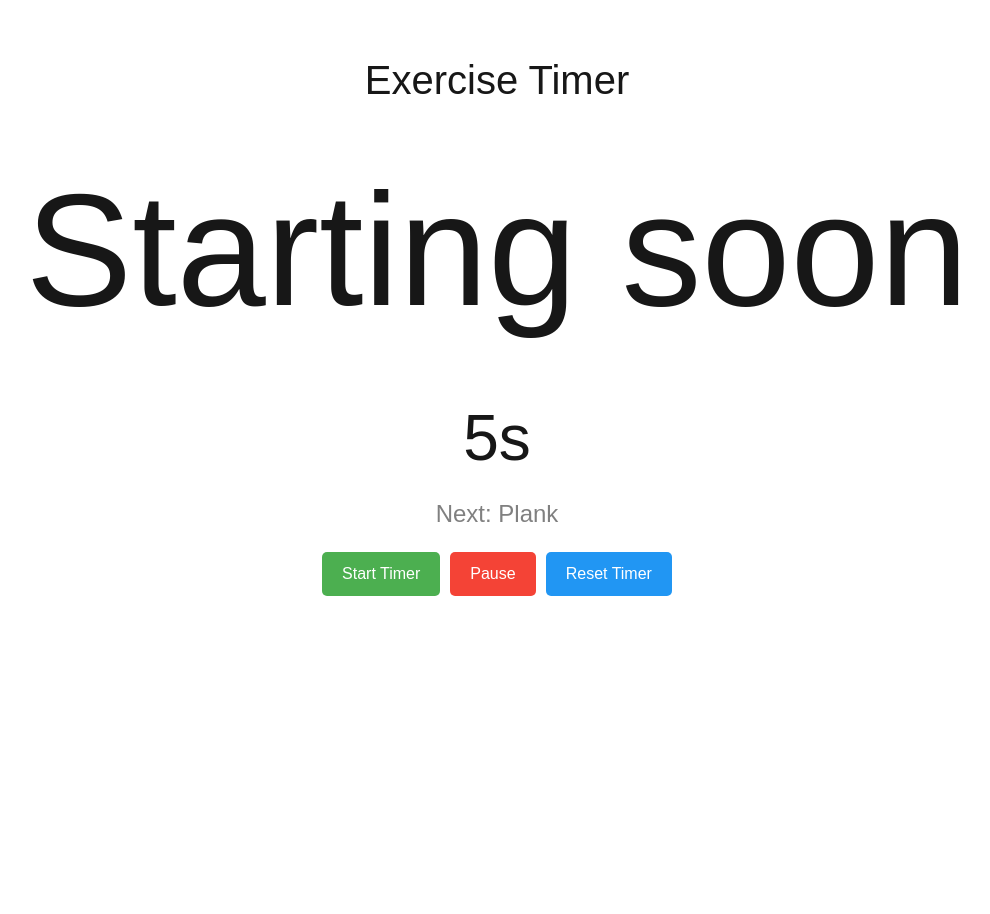
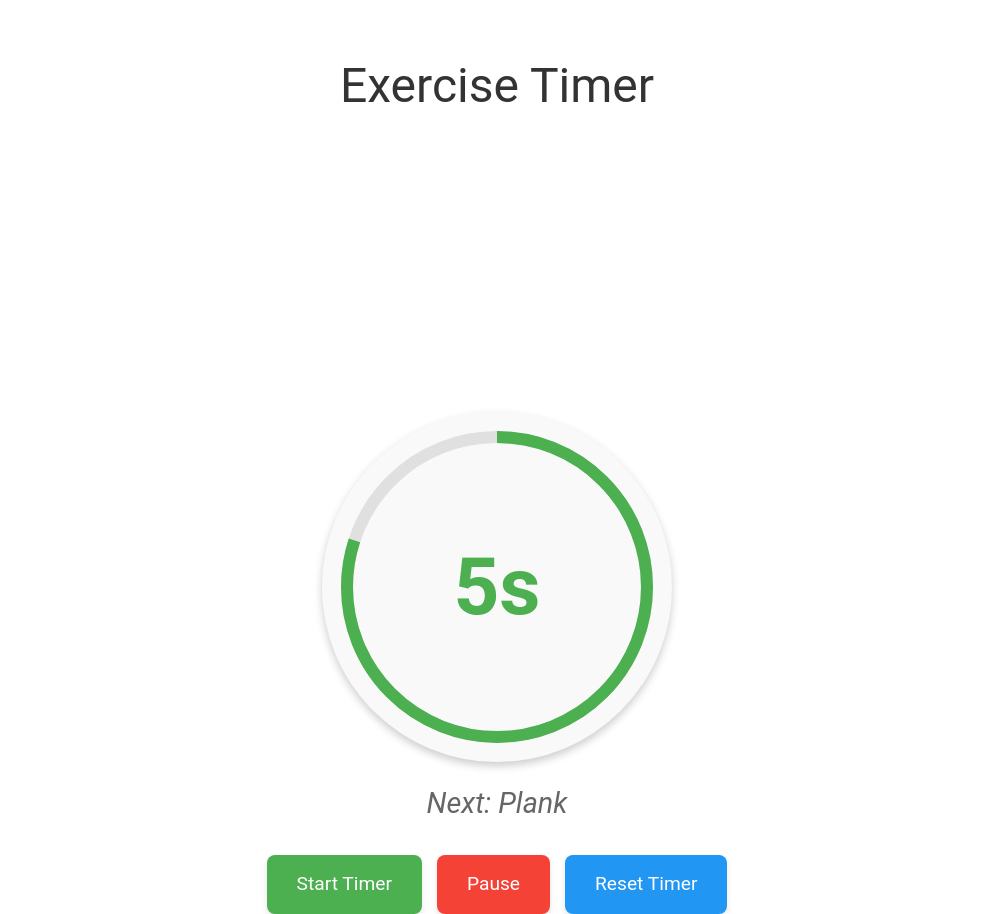
Before and after one commit to sirapolw/exercise-timer, a Next.js app: page / in a window 1280 px wide. Shown: the whole page, without its empty margins (143-1133 px from the left). Before the commit the page ends 800 px from the top, so only its background shows below. Built offline with nearby package versions, Linux system fonts and the light colour scheme.

Commit message:
add progress circle

```diff
--- a/src/app/page.tsx
+++ b/src/app/page.tsx
@@ -39,7 +39,7 @@ const Timer = () => {
       if (timeLeft > 0) {
         setTimeLeft((prev) => prev - 1);
         if (timeLeft <= 4 && timeLeft > 1) beepCountdown();
-        if (timeLeft == 1) beepEnd();
+        if (timeLeft === 1) beepEnd();
       } else {
         clearInterval(interval);
         if (currentExerciseIndex < exercises.length - 1) {
@@ -56,14 +56,8 @@ const Timer = () => {
     return () => clearInterval(interval);
   }, [timeLeft, isRunning, currentExerciseIndex]);
 
-  const startTimer = () => {
-    setIsRunning(true);
-  };
-
-  const stopTimer = () => {
-    setIsRunning(false);
-  };
-
+  const startTimer = () => setIsRunning(true);
+  const stopTimer = () => setIsRunning(false);
   const resetTimer = () => {
     setIsRunning(false);
     setCurrentExerciseIndex(0);
@@ -74,6 +68,7 @@ const Timer = () => {
     const audio = new Audio("sounds/beep-2.mp3");
     audio.play();
   };
+
   const beepEnd = () => {
     const audio = new Audio("sounds/beep-1.mp3");
     audio.play();
@@ -84,41 +79,111 @@ const Timer = () => {
     speechSynthesis.speak(utterance);
   };
 
-  const upcomingExercise =
-    currentExerciseIndex < exercises.length - 1
-      ? exercises[currentExerciseIndex + 1].name
-      : "None";
+  const progress = (timeLeft / exercises[currentExerciseIndex].duration) * 100;
+
+  const circleRadius = 120;
+  const circumference = 2 * Math.PI * circleRadius;
+  const strokeDashoffset = circumference - (progress / 100) * circumference;
 
   return (
     <div
       style={{
         textAlign: "center",
         marginTop: "50px",
-        fontFamily: "Arial, sans-serif",
+        fontFamily: "'Roboto', sans-serif",
       }}
     >
-      <h1 style={{ fontSize: "2.5em", marginBottom: "20px" }}>
+      <h1 style={{ fontSize: "3em", marginBottom: "30px", color: "#333" }}>
         Exercise Timer
       </h1>
-      <h2 style={{ fontSize: "10em", margin: "20px 0" }}>
+      <h2
+        style={{
+          fontSize: "10em",
+          marginBottom: "20px",
+          fontWeight: "bold",
+          color: "#fff",
+        }}
+      >
         {exercises[currentExerciseIndex].name}
       </h2>
-      <div style={{ fontSize: "4em", margin: "10px 0" }}>{timeLeft}s</div>
-      <h3 style={{ fontSize: "1.5em", color: "gray", margin: "10px 0" }}>
-        Next: {upcomingExercise}
+      <div
+        style={{
+          position: "relative",
+          width: "350px",
+          height: "350px",
+          margin: "auto",
+          boxShadow: "0px 4px 8px rgba(0, 0, 0, 0.2)",
+          borderRadius: "50%",
+          backgroundColor: "#f9f9f9",
+        }}
+      >
+        <svg width="350" height="350">
+          <circle
+            cx="175"
+            cy="175"
+            r="150"
+            fill="none"
+            stroke="#e0e0e0"
+            strokeWidth="12"
+          />
+          <circle
+            cx="175"
+            cy="175"
+            r="150"
+            fill="none"
+            stroke="#4CAF50"
+            strokeWidth="12"
+            strokeDasharray={circumference}
+            strokeDashoffset={strokeDashoffset}
+            style={{
+              transition: "stroke-dashoffset 0.3s linear",
+              transform: "rotate(-90deg)",
+              transformOrigin: "center",
+            }}
+          />
+        </svg>
+        <div
+          style={{
+            position: "absolute",
+            top: "50%",
+            left: "50%",
+            transform: "translate(-50%, -50%)",
+            textAlign: "center",
+          }}
+        >
+          <div
+            style={{ fontSize: "5em", fontWeight: "bold", color: "#4CAF50" }}
+          >
+            {timeLeft}s
+          </div>
+        </div>
+      </div>
+      <h3
+        style={{
+          fontSize: "1.8em",
+          color: "#666",
+          margin: "20px 0",
+          fontStyle: "italic",
+        }}
+      >
+        Next:{" "}
+        {currentExerciseIndex < exercises.length - 1
+          ? exercises[currentExerciseIndex + 1].name
+          : "None"}
       </h3>
-      <div style={{ marginTop: "20px" }}>
+      <div style={{ marginTop: "30px" }}>
         <button
           onClick={startTimer}
           style={{
-            padding: "10px 20px",
-            fontSize: "1em",
-            marginRight: "10px",
+            padding: "15px 30px",
+            fontSize: "1.2em",
+            marginRight: "15px",
             cursor: "pointer",
             backgroundColor: "#4CAF50",
             color: "white",
             border: "none",
-            borderRadius: "5px",
+            borderRadius: "8px",
+            boxShadow: "0px 4px 6px rgba(0, 0, 0, 0.1)",
           }}
         >
           Start Timer
@@ -126,14 +191,15 @@ const Timer = () => {
         <button
           onClick={stopTimer}
           style={{
-            padding: "10px 20px",
-            fontSize: "1em",
-            marginRight: "10px",
+            padding: "15px 30px",
+            fontSize: "1.2em",
+            marginRight: "15px",
             cursor: "pointer",
             backgroundColor: "#f44336",
             color: "white",
             border: "none",
-            borderRadius: "5px",
+            borderRadius: "8px",
+            boxShadow: "0px 4px 6px rgba(0, 0, 0, 0.1)",
           }}
         >
           Pause
@@ -141,13 +207,14 @@ const Timer = () => {
         <button
           onClick={resetTimer}
           style={{
-            padding: "10px 20px",
-            fontSize: "1em",
+            padding: "15px 30px",
+            fontSize: "1.2em",
             cursor: "pointer",
             backgroundColor: "#2196F3",
             color: "white",
             border: "none",
-            borderRadius: "5px",
+            borderRadius: "8px",
+            boxShadow: "0px 4px 6px rgba(0, 0, 0, 0.1)",
           }}
         >
           Reset Timer
```
